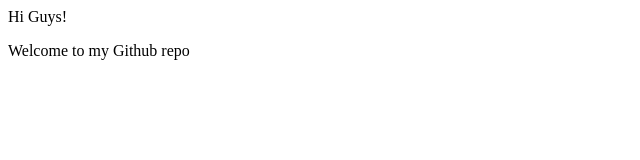
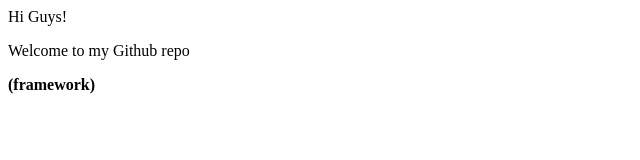
Before and after one commit to AhsanHasby/LocalRepo, a plain HTML site: page index.html in a window 1280 px wide. Shown: the whole page, without its empty margins (0-640 px from the left). Drawn offline with Linux system fonts and the light colour scheme.

Commit message:
Added framework

```diff
--- a/index.html
+++ b/index.html
@@ -1,2 +1,3 @@
 <p> Hi Guys!</p>
 <p> Welcome to my Github repo</p>
+<b> (framework) </b>
```
